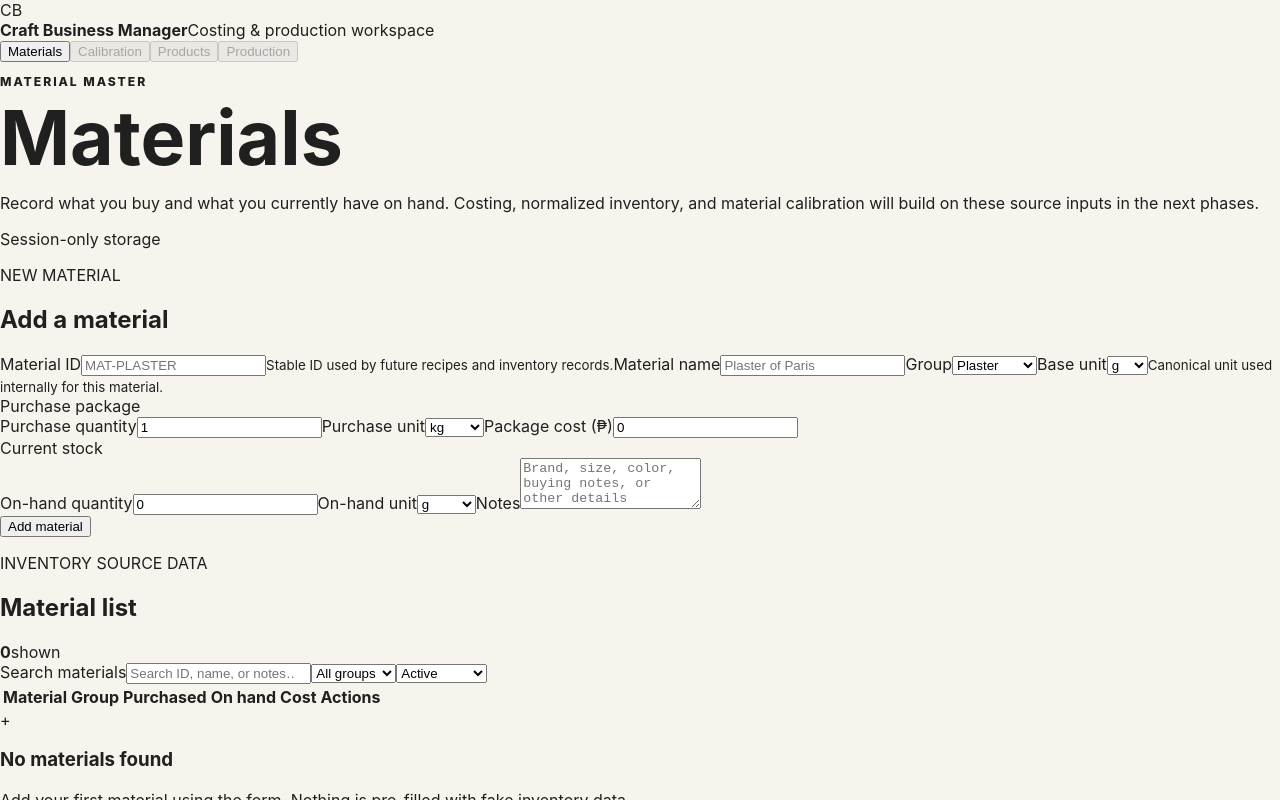
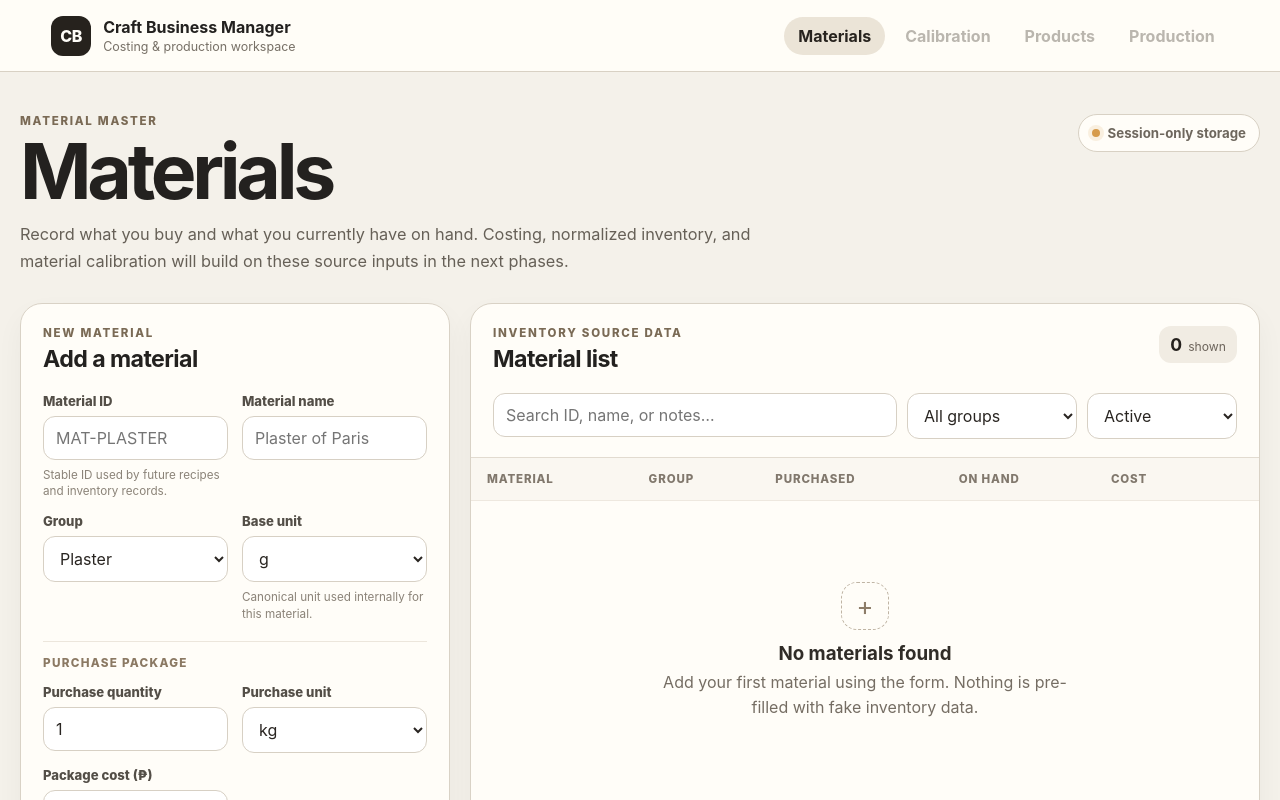
Before and after one commit to nhardbalansag/craft-business-manager, a React (Vite) app: page / in a window 1280 px wide. Shown: the top 800 px of the page. Built offline with nearby package versions, Linux system fonts and the light colour scheme.

Commit message:
Phase 1.2C: style materials workspace

```diff
--- a/src/styles.css
+++ b/src/styles.css
@@ -1,20 +1,212 @@
 :root {
   font-family: Inter, ui-sans-serif, system-ui, -apple-system, BlinkMacSystemFont, "Segoe UI", sans-serif;
-  color: #202020;
-  background: #f7f4ed;
+  color: #23211f;
+  background: #f4f1ea;
   font-synthesis: none;
   text-rendering: optimizeLegibility;
 }
 
 * { box-sizing: border-box; }
-body { margin: 0; min-width: 320px; min-height: 100vh; }
-.shell { width: min(1120px, calc(100% - 40px)); margin: 0 auto; padding: 72px 0; }
-.hero { max-width: 780px; }
-.eyebrow { letter-spacing: .16em; font-size: .76rem; font-weight: 800; }
-h1 { margin: 10px 0 18px; font-size: clamp(2.25rem, 6vw, 4.7rem); line-height: .98; }
-.hero > p:last-child { max-width: 680px; font-size: 1.1rem; line-height: 1.7; color: #5d584f; }
-.grid { display: grid; grid-template-columns: repeat(auto-fit, minmax(250px, 1fr)); gap: 16px; margin-top: 48px; }
-.card { min-height: 170px; padding: 24px; border: 1px solid #d8d1c4; border-radius: 18px; background: #fffdf8; }
-.card h2 { margin-top: 0; }
-.card p { color: #625d54; line-height: 1.55; }
-.status { margin-top: 28px; padding: 18px 20px; border-radius: 14px; background: #ebe4d7; }
+body { margin: 0; min-width: 320px; min-height: 100vh; background: #f4f1ea; }
+button, input, select, textarea { font: inherit; }
+button { cursor: pointer; }
+button:disabled { cursor: not-allowed; opacity: .48; }
+
+.app-shell { min-height: 100vh; }
+.app-header {
+  min-height: 72px;
+  padding: 14px clamp(20px, 4vw, 56px);
+  display: flex;
+  align-items: center;
+  justify-content: space-between;
+  gap: 28px;
+  border-bottom: 1px solid #d8d1c4;
+  background: rgba(255, 253, 248, .94);
+  position: sticky;
+  top: 0;
+  z-index: 20;
+  backdrop-filter: blur(12px);
+}
+.brand-lockup { display: flex; align-items: center; gap: 12px; min-width: 230px; }
+.brand-mark {
+  width: 40px;
+  height: 40px;
+  display: grid;
+  place-items: center;
+  border-radius: 12px;
+  background: #26221d;
+  color: #fffdf8;
+  font-weight: 800;
+  letter-spacing: -.02em;
+}
+.brand-lockup div:last-child { display: grid; gap: 2px; }
+.brand-lockup span { color: #777066; font-size: .78rem; }
+.phase-nav { display: flex; align-items: center; gap: 6px; overflow-x: auto; }
+.nav-item {
+  border: 0;
+  border-radius: 999px;
+  padding: 9px 14px;
+  background: transparent;
+  color: #70695f;
+  font-weight: 700;
+}
+.nav-item.active { background: #ebe4d7; color: #27231e; }
+
+.materials-workspace {
+  width: min(1460px, calc(100% - 40px));
+  margin: 0 auto;
+  padding: 42px 0 72px;
+}
+.page-heading-row {
+  display: flex;
+  justify-content: space-between;
+  align-items: flex-start;
+  gap: 28px;
+  margin-bottom: 28px;
+}
+.page-heading-row > div:first-child { max-width: 840px; }
+.eyebrow,
+.panel-kicker {
+  margin: 0;
+  letter-spacing: .15em;
+  font-size: .72rem;
+  font-weight: 850;
+  color: #7a6a55;
+}
+h1 {
+  margin: 8px 0 12px;
+  font-size: clamp(2.35rem, 6vw, 4.8rem);
+  line-height: .95;
+  letter-spacing: -.055em;
+}
+.page-lead { margin: 0; max-width: 760px; color: #666057; line-height: 1.65; font-size: 1.02rem; }
+.session-badge {
+  flex: 0 0 auto;
+  display: inline-flex;
+  align-items: center;
+  gap: 8px;
+  padding: 10px 13px;
+  border: 1px solid #d8d1c4;
+  border-radius: 999px;
+  background: #fffdf8;
+  color: #6e675d;
+  font-size: .83rem;
+  font-weight: 750;
+}
+.status-dot { width: 8px; height: 8px; border-radius: 999px; background: #d69a4a; box-shadow: 0 0 0 4px rgba(214, 154, 74, .14); }
+
+.materials-layout { display: grid; grid-template-columns: minmax(330px, 430px) minmax(0, 1fr); gap: 20px; align-items: start; }
+.panel { border: 1px solid #d9d2c6; border-radius: 22px; background: #fffdf8; box-shadow: 0 12px 28px rgba(55, 45, 32, .045); }
+.material-form { padding: 22px; position: sticky; top: 94px; }
+.material-list { min-width: 0; overflow: hidden; }
+.panel-heading { display: flex; justify-content: space-between; gap: 18px; align-items: flex-start; margin-bottom: 20px; }
+.panel-heading h2 { margin: 5px 0 0; font-size: 1.45rem; letter-spacing: -.025em; }
+.list-heading { padding: 22px 22px 0; }
+.material-count {
+  display: flex;
+  align-items: baseline;
+  gap: 6px;
+  padding: 8px 11px;
+  border-radius: 12px;
+  background: #f1ece3;
+  color: #6d655c;
+}
+.material-count strong { color: #25211d; font-size: 1.1rem; }
+.material-count span { font-size: .76rem; }
+
+.form-grid { display: grid; grid-template-columns: 1fr 1fr; gap: 14px; }
+.field { display: grid; gap: 7px; align-content: start; }
+.field > span { font-size: .82rem; font-weight: 780; color: #534e47; }
+.field small { color: #8b8378; font-size: .73rem; line-height: 1.4; }
+.field-wide,
+.field-group-title { grid-column: 1 / -1; }
+.field-group-title {
+  margin-top: 5px;
+  padding-top: 14px;
+  border-top: 1px solid #ece6dc;
+  font-size: .73rem;
+  font-weight: 850;
+  letter-spacing: .11em;
+  color: #8b7963;
+  text-transform: uppercase;
+}
+input,
+select,
+textarea {
+  width: 100%;
+  border: 1px solid #d7d0c4;
+  border-radius: 12px;
+  background: #fff;
+  color: #292521;
+  padding: 11px 12px;
+  outline: none;
+  transition: border-color .15s ease, box-shadow .15s ease, background .15s ease;
+}
+textarea { resize: vertical; min-height: 82px; }
+input:focus,
+select:focus,
+textarea:focus { border-color: #8d7459; box-shadow: 0 0 0 3px rgba(141, 116, 89, .13); }
+input:disabled { background: #eee9e0; color: #888075; }
+
+.button {
+  border: 0;
+  border-radius: 12px;
+  padding: 11px 15px;
+  font-weight: 800;
+}
+.button-primary { background: #2d2924; color: #fffdf8; }
+.button-primary:hover:not(:disabled) { background: #191714; }
+.button-quiet { background: #efe9df; color: #5c554d; }
+.button-full { width: 100%; margin-top: 16px; }
+.feedback { margin-top: 14px; padding: 10px 12px; border-radius: 11px; font-size: .84rem; line-height: 1.45; }
+.feedback-error { background: #f8e6e3; color: #8a3029; }
+.feedback-success { background: #e8f2e7; color: #365c35; }
+
+.filters { display: grid; grid-template-columns: minmax(220px, 1fr) 170px 150px; gap: 10px; padding: 0 22px 18px; }
+.search-field { min-width: 0; }
+.table-wrap { border-top: 1px solid #e2dbd0; min-height: 390px; overflow-x: auto; }
+.materials-table { width: 100%; border-collapse: collapse; min-width: 760px; }
+.materials-table th,
+.materials-table td { padding: 14px 16px; text-align: left; border-bottom: 1px solid #eee8df; vertical-align: middle; }
+.materials-table th {
+  background: #faf7f1;
+  color: #81786d;
+  font-size: .72rem;
+  text-transform: uppercase;
+  letter-spacing: .075em;
+  font-weight: 850;
+}
+.materials-table td { color: #49443d; font-size: .88rem; }
+.materials-table td:first-child { min-width: 190px; }
+.materials-table strong { display: block; color: #24211d; }
+.material-id { display: block; margin-top: 3px; color: #93897c; font-size: .74rem; font-family: ui-monospace, SFMono-Regular, Menlo, Consolas, monospace; }
+.group-pill { display: inline-flex; padding: 5px 8px; border-radius: 999px; background: #efe9df; color: #665c50; font-size: .74rem; font-weight: 760; }
+.archived-row { opacity: .58; }
+.row-actions { white-space: nowrap; }
+.text-button { border: 0; background: transparent; padding: 5px 6px; color: #665743; font-weight: 800; font-size: .78rem; }
+.text-button:hover:not(:disabled) { text-decoration: underline; }
+.text-button.danger { color: #9a4940; }
+.empty-state { min-height: 300px; display: grid; place-items: center; align-content: center; text-align: center; padding: 46px 22px; color: #756d63; }
+.empty-state h3 { margin: 12px 0 5px; color: #302c27; }
+.empty-state p { margin: 0; max-width: 410px; line-height: 1.55; }
+.empty-icon { width: 48px; height: 48px; display: grid; place-items: center; border: 1px dashed #bfb4a4; border-radius: 16px; color: #8d7d69; font-size: 1.6rem; }
+.list-footer { display: flex; justify-content: space-between; gap: 16px; padding: 13px 20px; background: #faf7f1; color: #898075; font-size: .75rem; }
+.sr-only { position: absolute; width: 1px; height: 1px; padding: 0; margin: -1px; overflow: hidden; clip: rect(0, 0, 0, 0); white-space: nowrap; border: 0; }
+
+@media (max-width: 1040px) {
+  .materials-layout { grid-template-columns: 1fr; }
+  .material-form { position: static; }
+}
+
+@media (max-width: 760px) {
+  .app-header { align-items: flex-start; flex-direction: column; gap: 12px; }
+  .phase-nav { width: 100%; }
+  .materials-workspace { width: min(100% - 24px, 1460px); padding-top: 28px; }
+  .page-heading-row { flex-direction: column; }
+  .session-badge { align-self: flex-start; }
+  .form-grid { grid-template-columns: 1fr; }
+  .field-wide,
+  .field-group-title { grid-column: auto; }
+  .filters { grid-template-columns: 1fr; }
+  .list-footer { flex-direction: column; }
+}
```
